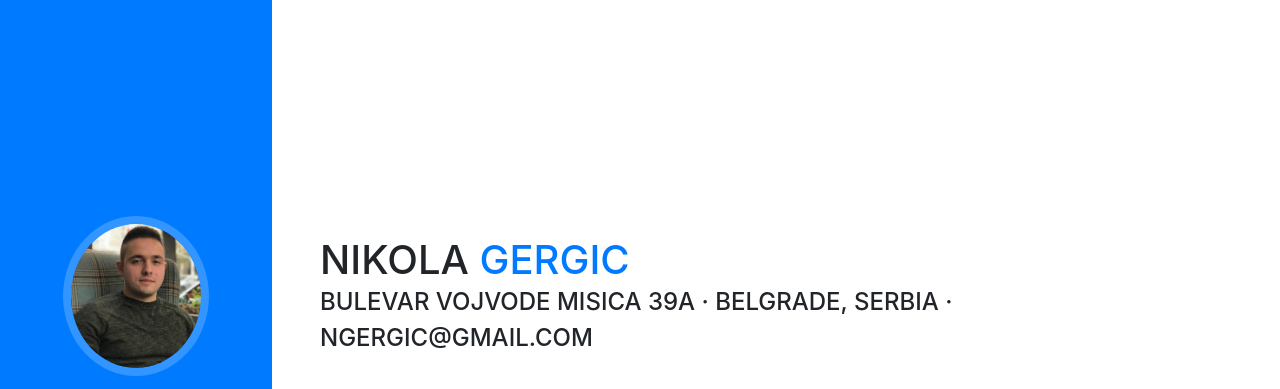
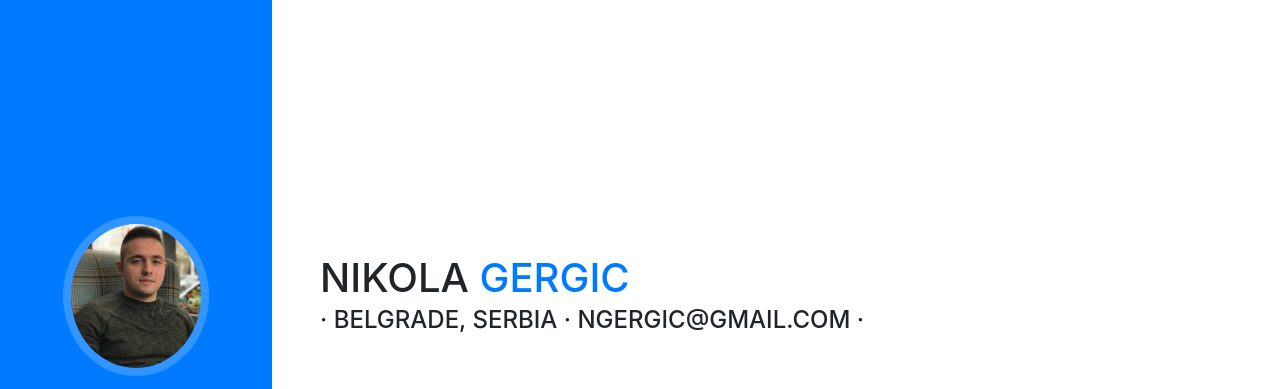
Before and after one commit to NikolaGergic/NikolaGergic.github.io, a website with bundled scripts: page index.html in a window 1280 px wide. Shown: the top 389 px of the page. Built offline with nearby package versions, Linux system fonts and the light colour scheme; a web font is replaced by a local one.

Commit message:
little change

```diff
--- a/index.html
+++ b/index.html
@@ -63,8 +63,8 @@
           <h1 class="mb-0">Nikola
             <span class="text-primary">Gergic</span>
           </h1>
-          <div class="subheading mb-5">Bulevar Vojvode Misica 39a · Belgrade, Serbia ·
-            <p>ngergic@gmail.com</p>
+          <div class="subheading mb-5">· Belgrade, Serbia · ngergic@gmail.com ·
+
           </div>
           <p class="lead mb-5">MS'c in Geoinformatics who has a strong interest in Web development with a constant desire for progress and mastering new techniques from the world of IT.</p>
           <div class="social-icons">
```
